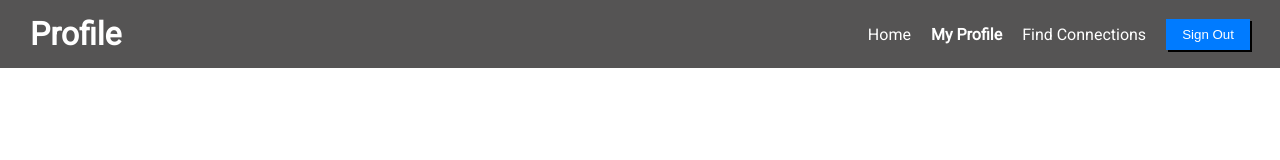
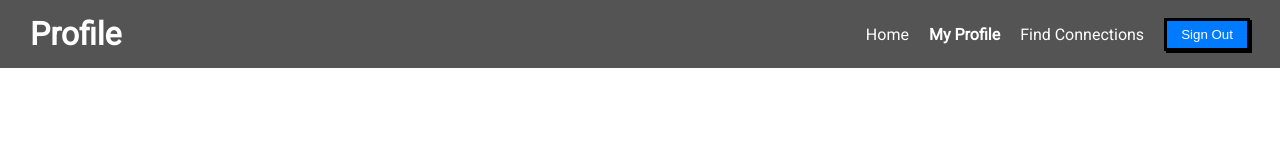
Before and after one commit to Shatha-AbuShammala/Axsos_Academy, a plain HTML site: page Web_Fund/Flex Navbar/index.html in a window 1280 px wide. Drawn offline with Linux system fonts and the light colour scheme.

Commit message:
fix: update style button

```diff
--- a/Web_Fund/Flex Navbar/style.css
+++ b/Web_Fund/Flex Navbar/style.css
@@ -40,9 +40,10 @@
 .btn {
   background: #007bff;
   color: white;
-  border: 2px solid #007bff;
+  border: 3px solid #000000;
   padding: 6px 14px;
   box-shadow: 2px 2px 0px #000;
   cursor: pointer;
 
+
 }
```
